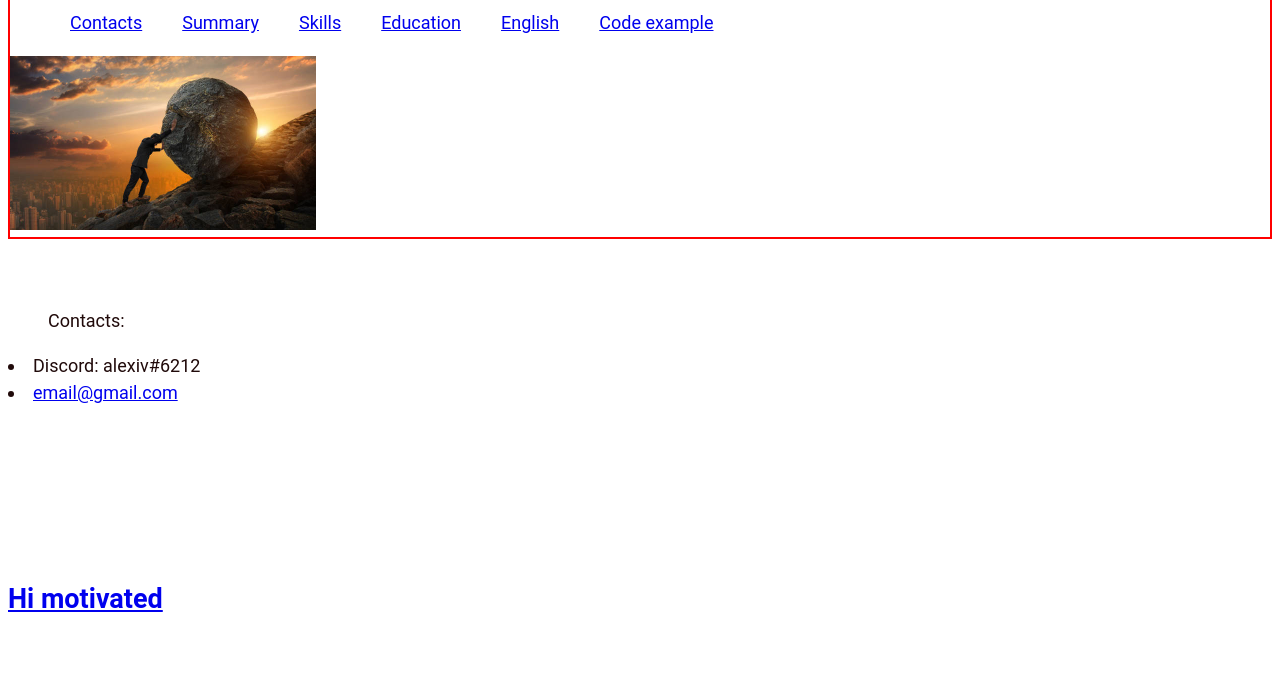
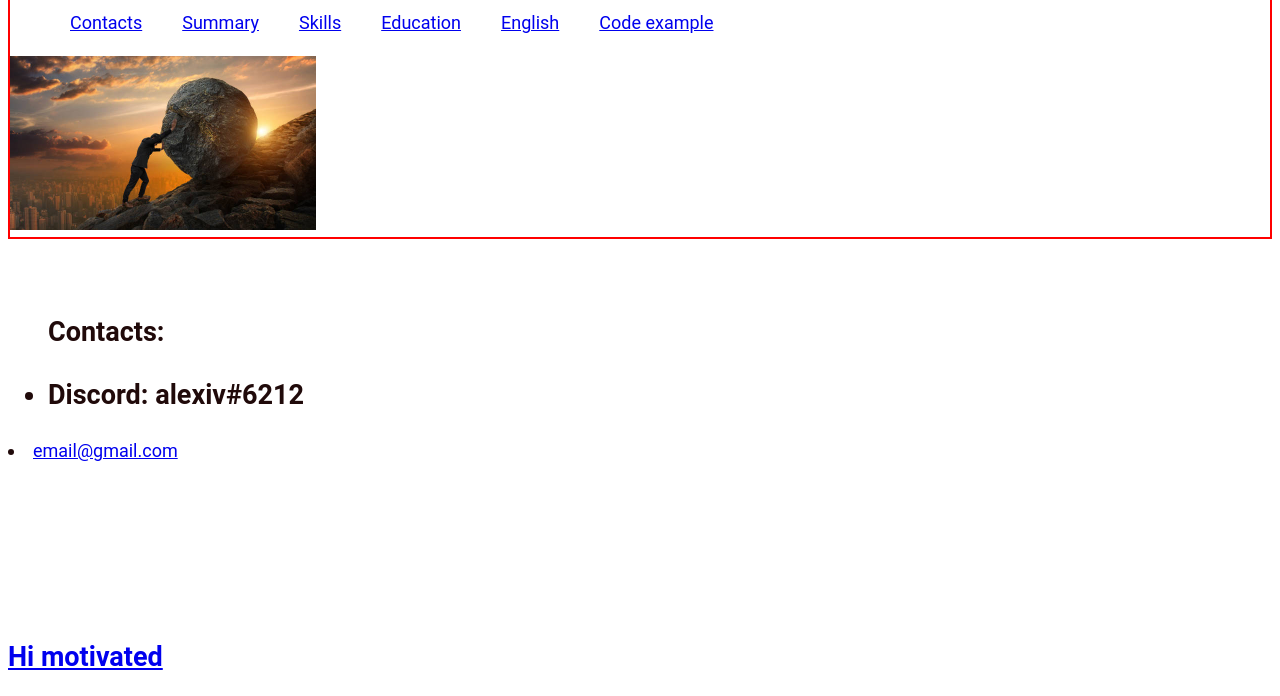
Before and after one commit to AlexanderIv123/rsschool-cv, a plain HTML site: page index.html in a window 1280 px wide. Shown: the part 104-800 px from the top of the page. Drawn offline with Linux system fonts and the light colour scheme; a web font is replaced by a local one.

Commit message:
Update index.html

```diff
--- a/index.html
+++ b/index.html
@@ -25,8 +25,10 @@
     </header>
     <main class="main-container">
        <section id="contacts" class="section">
-        <ul>Contacts:</ul>
+        <ul>
+            <h2>Contacts:<h2/>
     <li>Discord: alexiv#6212</li>
+            </ul>
 <li><a href="mailto:email@gmail.com">email@gmail.com</li></section>
 <section id="summary" class="section">
     <h2>Hi motivated</h2> </section>
```
